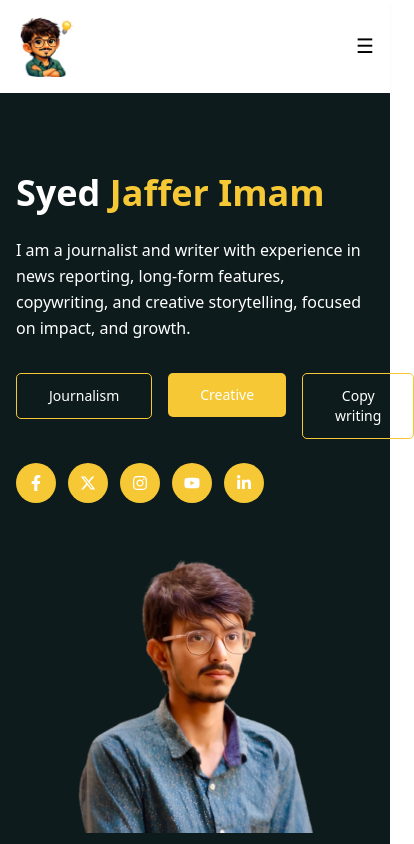
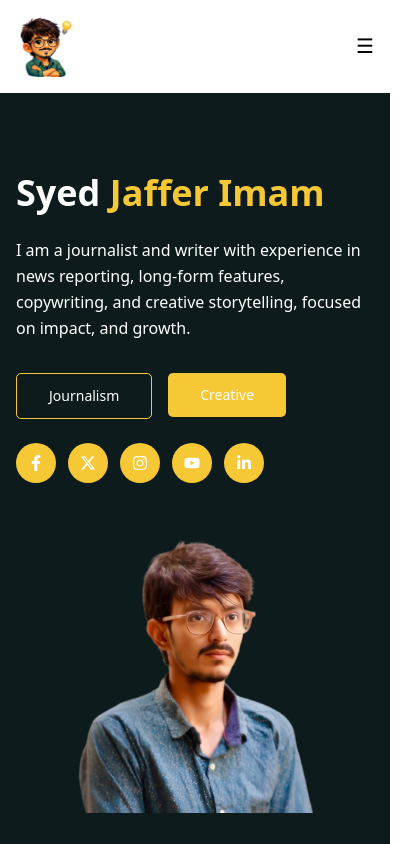
Before and after one commit to SyedShaheer01/journalist-portfolio, a React (Vite) app in the folder frontend/: page / in a window 390 px wide. Shown: the top 844 px of the page, 414 px wide, since content can reach past the window. Built offline with nearby package versions, Linux system fonts and the light colour scheme.

Commit message:
first commit

```diff
--- a/frontend/src/components/pages/Home.jsx
+++ b/frontend/src/components/pages/Home.jsx
@@ -61,8 +61,8 @@ const Home = () => {
               </button>
               </Link>
 
-              <Link to={'/copywriting'}>
-               <button
+           <Link to={'/copywriting'} className="hidden md:inline-block">
+  <button
     className="
       px-8 py-3
       bg-accent text-white
@@ -76,8 +76,7 @@ const Home = () => {
   >
     Copy writing
   </button>
-    </Link>
-
+</Link>
 
             </div>
 
```
Also changed, not shown: frontend/src/components/pages/Journalism.jsx (+0 -18 lines).
